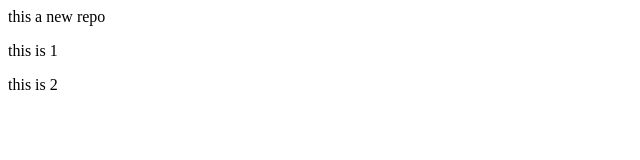
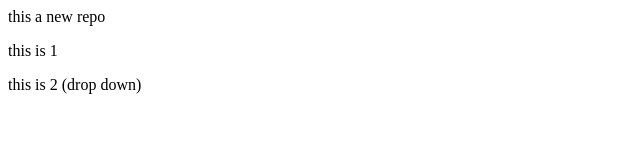
Before and after one commit to Majidali90121/LocalRepo1, a plain HTML site: page index.html in a window 1280 px wide. Shown: the whole page, without its empty margins (0-640 px from the left). Drawn offline with Linux system fonts and the light colour scheme.

Commit message:
Add a drop down

```diff
--- a/index.html
+++ b/index.html
@@ -1,3 +1,3 @@
 <p>this a new repo</p>
 <p>this is 1</p>
-<p>this is 2</p>
+<p>this is 2 (drop down)</p>
```
